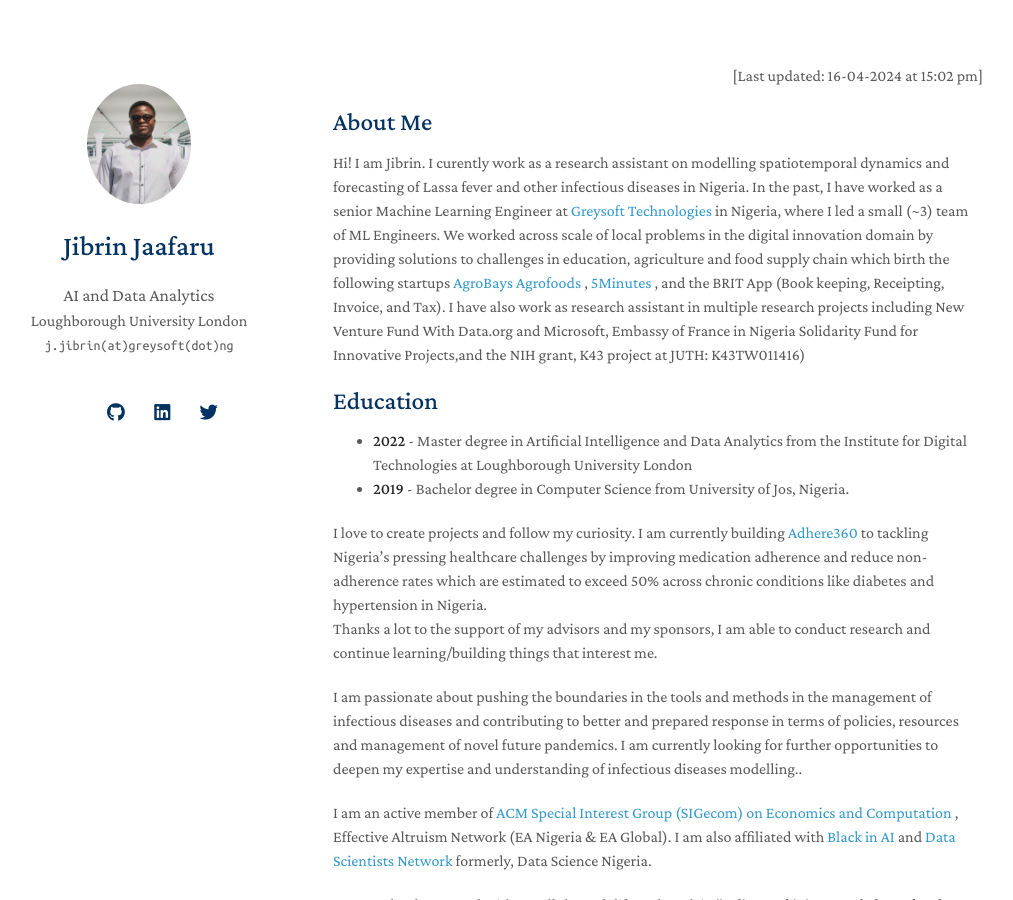
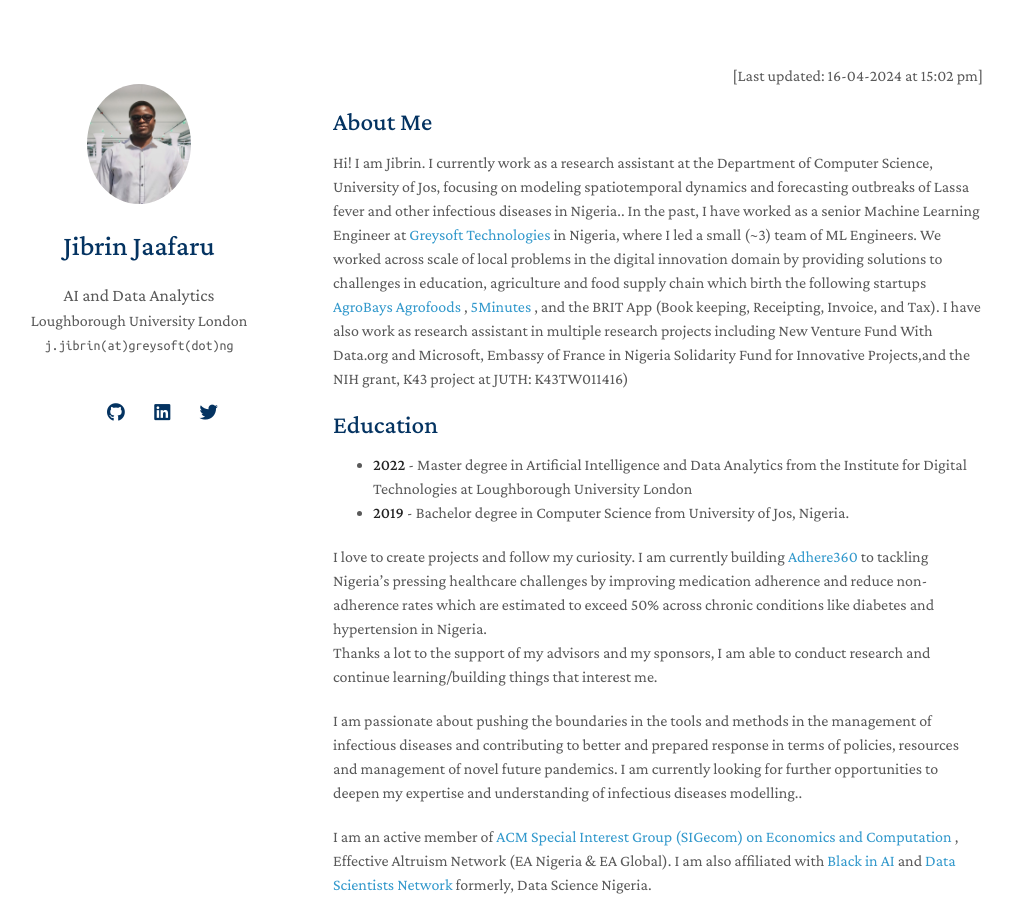
Before and after one commit to jibrinx/jibrinx.github.io, a Jekyll site: the page built from index.md, in a window 1280 px wide and 900 px high. Shown: the whole window, without its empty margins (137-1150 px from the left). Built offline with Jekyll 4.4.1, drawn with Linux system fonts in a browser that asks for light colours; nearby versions of some CDN libraries; a style sheet for code colours, icons or effects is not loaded.

Commit message:
Update index.md

```diff
--- a/index.md
+++ b/index.md
@@ -5,7 +5,7 @@ layout: homepage
 <p  align="right">[Last updated: 16-04-2024 at 15:02 pm]</p>
 ## About Me
 
-Hi! I am Jibrin. I curently work as a research assistant on modelling spatiotemporal dynamics and forecasting of Lassa fever and other infectious diseases in Nigeria. In the past, I have worked as a senior Machine Learning Engineer at <a href="https://greysoft.ng">Greysoft Technologies</a> in Nigeria, where I led a small (~3) team of ML Engineers. We worked across scale of local problems in the digital innovation domain by providing solutions to challenges in education, agriculture and food supply chain which birth the following startups <a href="https://agrobays.com">AgroBays Agrofoods </a>, <a href="https://app.5minutes.ng">5Minutes </a>, and the BRIT App (Book keeping, Receipting, Invoice, and Tax).  I have also work as research assistant in multiple research projects including New Venture Fund With Data.org and Microsoft, Embassy of France in Nigeria Solidarity Fund for Innovative Projects,and the NIH grant, K43 project at JUTH: K43TW011416)
+Hi! I am Jibrin. I currently work as a research assistant at the Department of Computer Science, University of Jos, focusing on modeling spatiotemporal dynamics and forecasting outbreaks of Lassa fever and other infectious diseases in Nigeria.. In the past, I have worked as a senior Machine Learning Engineer at <a href="https://greysoft.ng">Greysoft Technologies</a> in Nigeria, where I led a small (~3) team of ML Engineers. We worked across scale of local problems in the digital innovation domain by providing solutions to challenges in education, agriculture and food supply chain which birth the following startups <a href="https://agrobays.com">AgroBays Agrofoods </a>, <a href="https://app.5minutes.ng">5Minutes </a>, and the BRIT App (Book keeping, Receipting, Invoice, and Tax).  I have also work as research assistant in multiple research projects including New Venture Fund With Data.org and Microsoft, Embassy of France in Nigeria Solidarity Fund for Innovative Projects,and the NIH grant, K43 project at JUTH: K43TW011416)
 <br>
 ## Education
 - **2022** - Master degree in Artificial Intelligence and Data Analytics from the Institute for Digital Technologies at Loughborough University London
```
